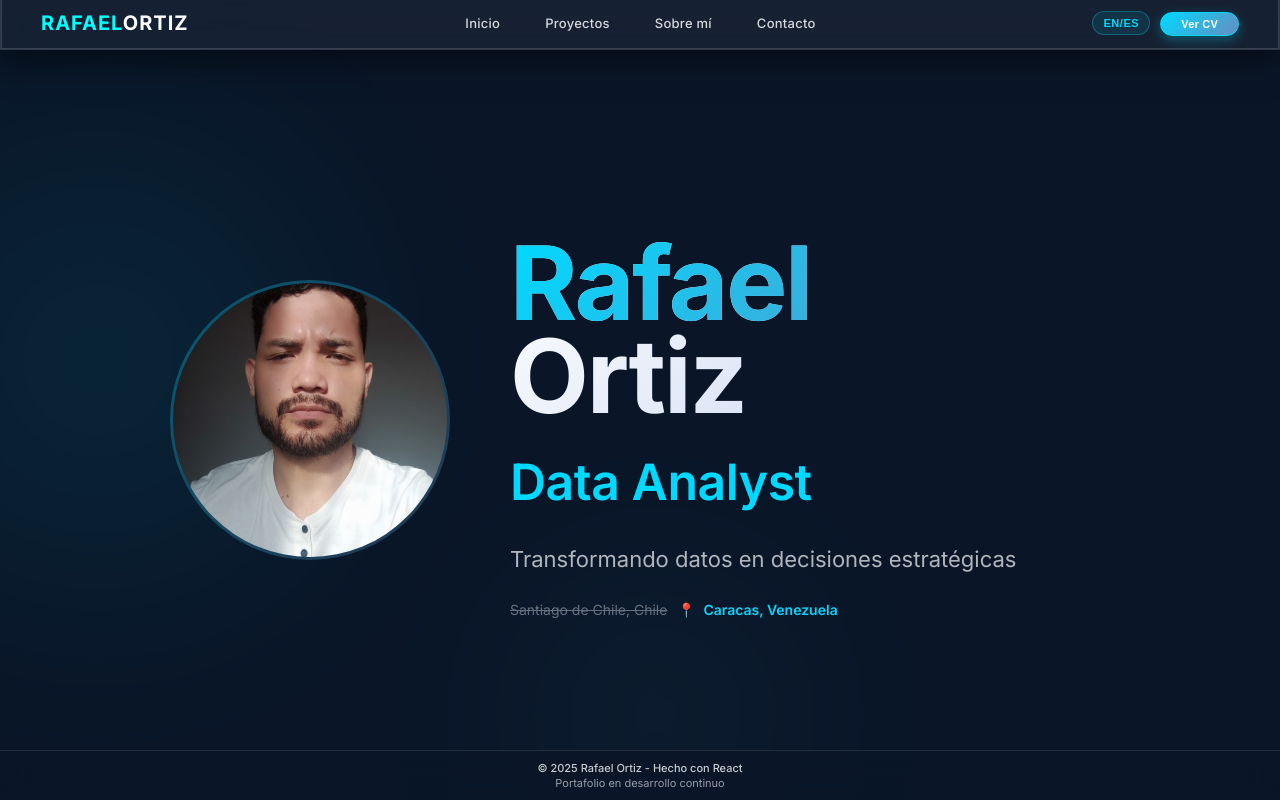
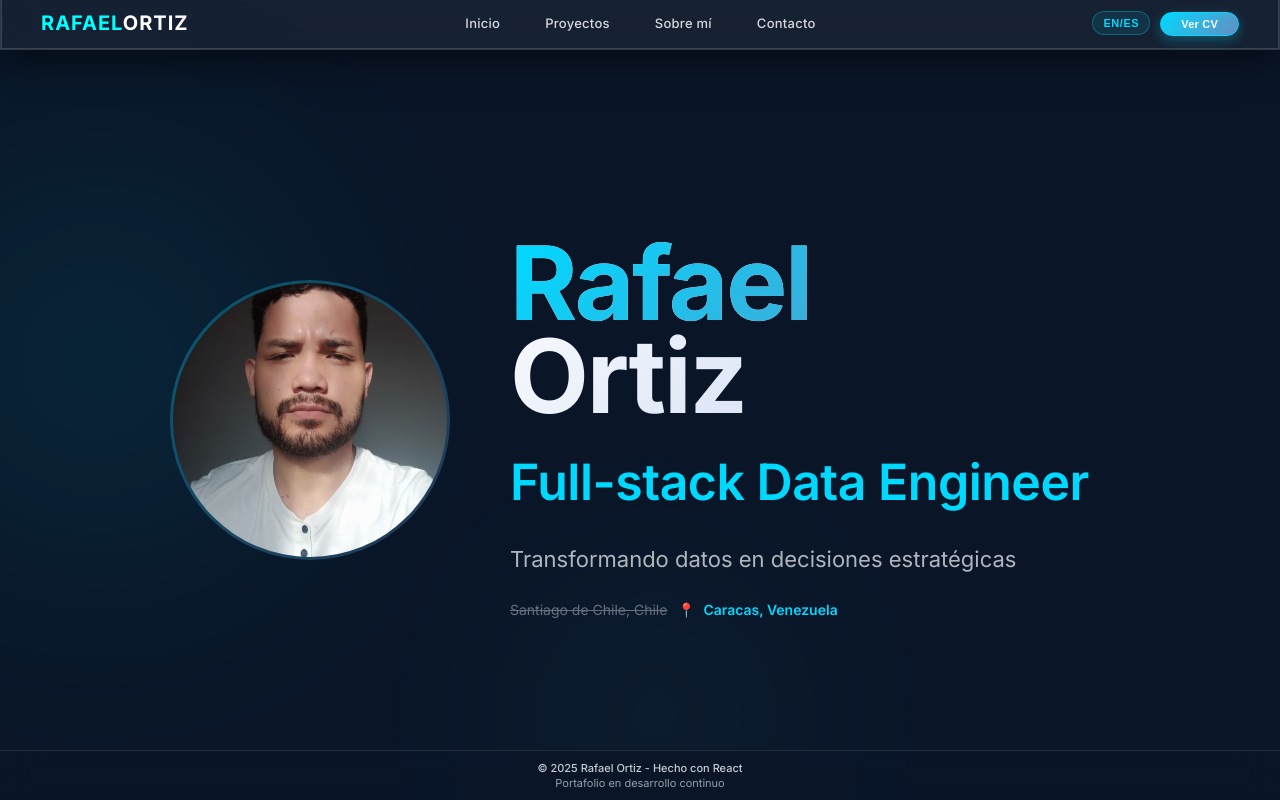
Before and after one commit to hailtr/portfolio-backend, a React (Vite) app in the folder frontend/: page / in a window 1280 px wide. Shown: the top 800 px of the page. Built offline with nearby package versions, Linux system fonts and the light colour scheme; no server answers.

Commit message:
Changed the role because why not

```diff
--- a/frontend/src/components/ProfileSection.jsx
+++ b/frontend/src/components/ProfileSection.jsx
@@ -1,11 +1,11 @@
 const ProfileSection = ({ language }) => {
   const translations = {
     es: {
-      role: 'Data Analyst',
+      role: 'Full-stack Data Engineer',
       tagline: 'Transformando datos en decisiones estratégicas',
     },
     en: {
-      role: 'Data Analyst',
+      role: 'Full-stack Data Engineer',
       tagline: 'Transforming data into strategic decisions',
     }
   }
```
